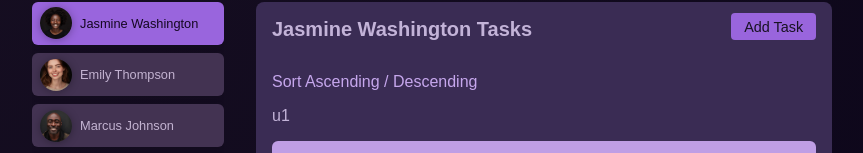
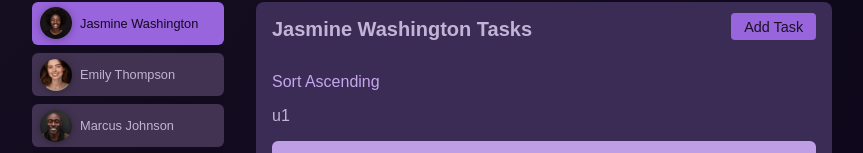
Before and after one commit to YvesJaques/angular_tutorial_section14, an Angular app: page /users/u1/tasks in a window 1280 px wide. Shown: the part 260-413 px from the top of the page, without its empty margins (208-1071 px from the left). Built offline with nearby package versions, Linux system fonts and the light colour scheme.

Commit message:
Extracting Query Parameters via Inputs

```diff
--- a/src/app/tasks/tasks.component.html
+++ b/src/app/tasks/tasks.component.html
@@ -1,6 +1,6 @@
 <p>
-  <a routerLink="./" [queryParams]="{order: 'asc'}">
-    Sort Ascending / Descending
+  <a routerLink="./" [queryParams]="{order: order() === 'asc' ? 'desc' : 'asc'}">
+    Sort {{order() === 'asc' ? 'Descending' : 'Ascending'}}
   </a>
 </p>
 
--- a/src/app/tasks/tasks.component.ts
+++ b/src/app/tasks/tasks.component.ts
@@ -14,6 +14,7 @@
 })
 export class TasksComponent {
   userId = input.required<string>();
+  order = input<'asc' | 'desc'>();
   private tasksService = inject(TasksService);
   userTasks = computed(() => this.tasksService.allTasks().filter(task => task.userId === this.userId()));
 }
```
